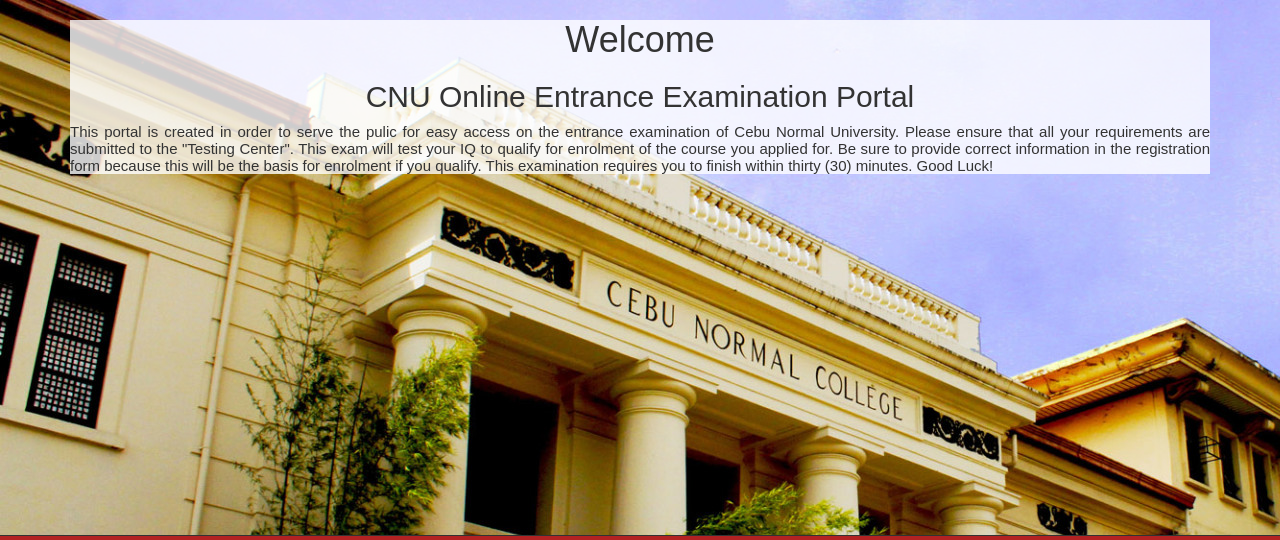
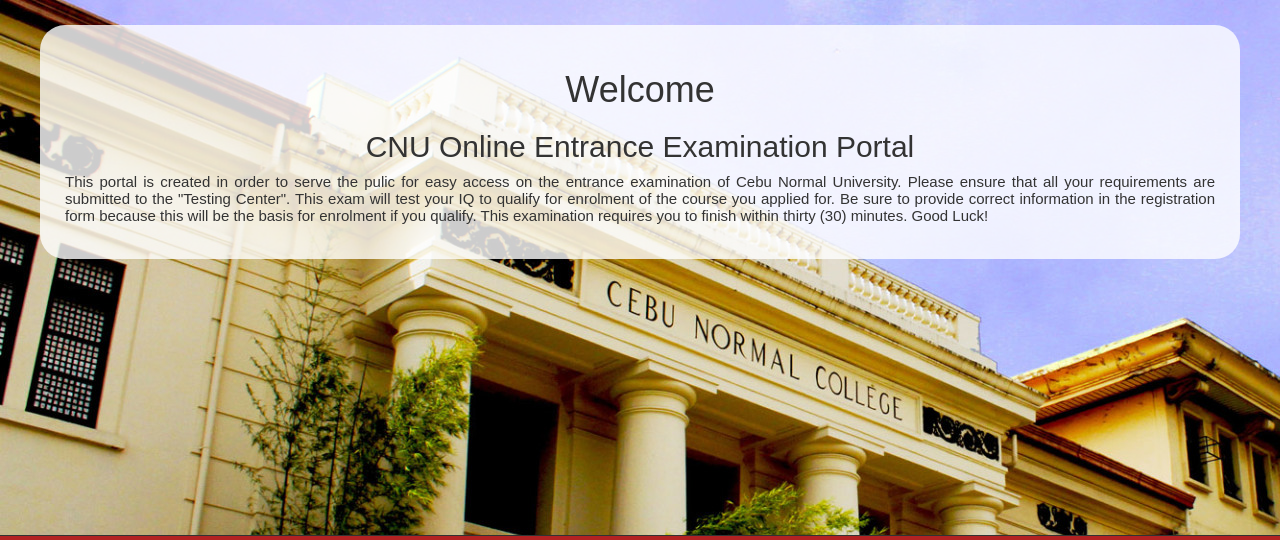
Before and after one commit to vmonacillo2017/OnlineExam, a PHP site: page / in a window 1280 px wide. Shown: the part 75-615 px from the top of the page. Run offline with PHP 8.4, Linux system fonts and the light colour scheme.

Commit message:
Add files via upload

```diff
--- a/index.php
+++ b/index.php
@@ -80,15 +80,16 @@
 </div>
 
 <div class="bg1">
-  <div class="container">
+  <div class="container-fluid">
 
-    <div style="background-color: rgba(255,255,255,0.8); text-align: center;"  class="col-2 text-truncate">
-
+    <div style="background-color: rgba(255,255,255,0.8); text-align: center; padding: 25px; margin: 25px; border-radius: 25px;"  class="col-2 text-truncate">
       <h1>Welcome</h1>
       <h2>CNU Online Entrance Examination Portal</h2>
       <p class="text-justify">  This portal is created in order to serve the pulic for easy access on the entrance examination of Cebu Normal University.
       Please ensure that all your requirements are submitted to the "Testing Center". This exam will test your IQ to qualify for enrolment of the course you applied for.
       Be sure to provide correct information in the registration form because this will be the basis for enrolment if you qualify. This examination requires you to finish within thirty (30) minutes. Good Luck!   </p>
+
+
     </div>
 
     </div>
@@ -162,9 +163,6 @@
 </form>
 </div><div class="col-md-3"></div></div>
       </div>
-      <!--<div class="modal-footer">
-        <button type="button" class="btn btn-default" data-dismiss="modal">Close</button>
-      </div>-->
     </div><!-- /.modal-content -->
   </div><!-- /.modal-dialog -->
 </div><!-- /.modal -->
```
